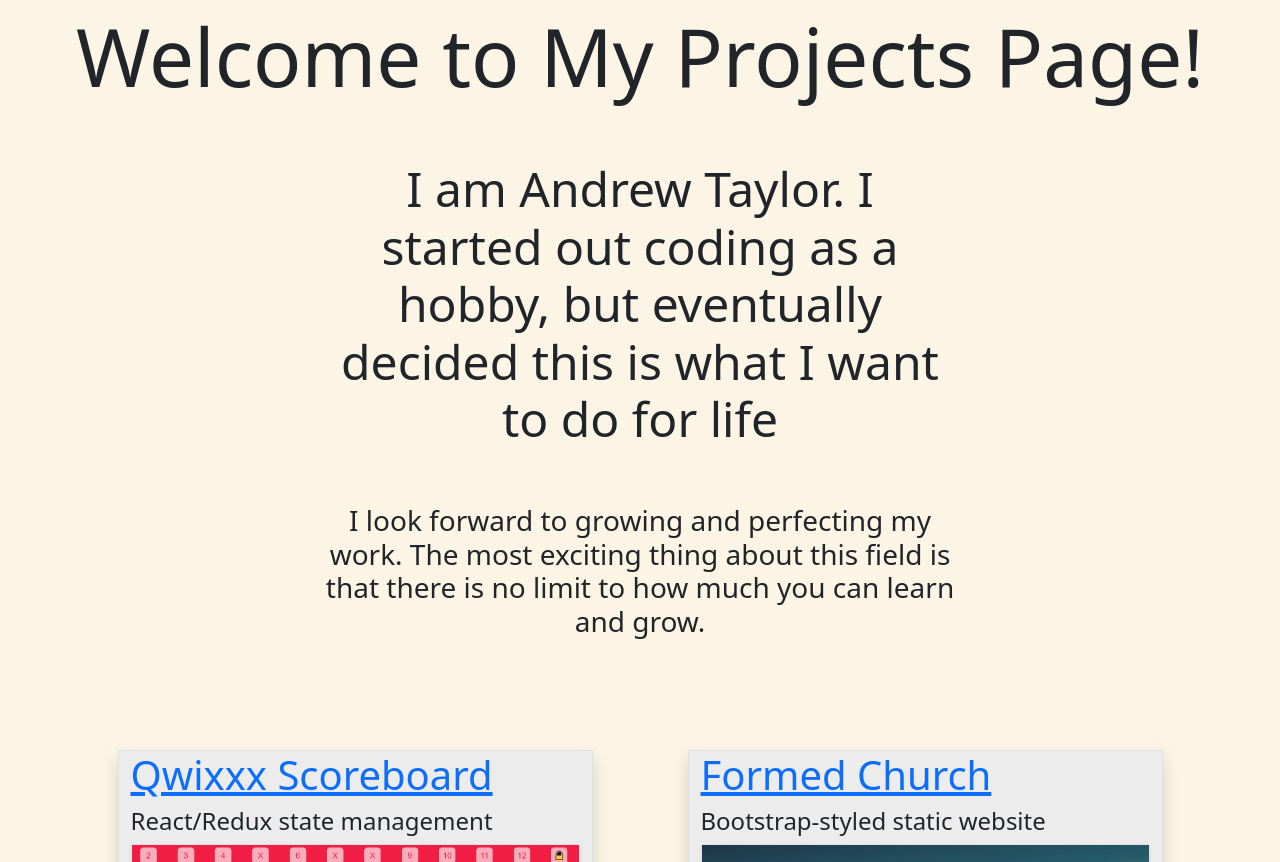
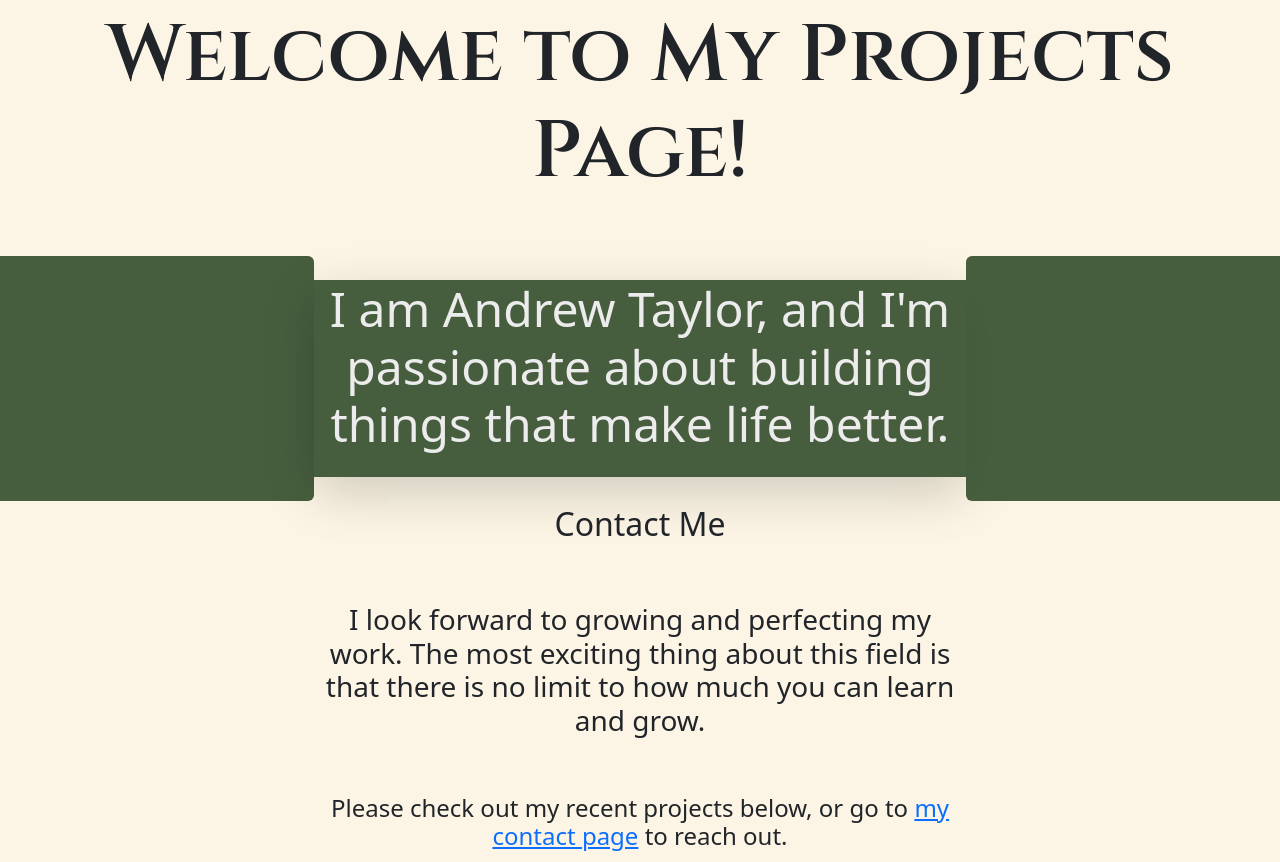
Before and after one commit to drewjtaylor/portfolio, a website: page index.html in a window 1280 px wide. Shown: the top 862 px of the page. Drawn offline with nearby package versions, Linux system fonts and the light colour scheme.

Commit message:
spruced up main page

```diff
--- a/css/style.css
+++ b/css/style.css
@@ -20,3 +20,12 @@ a.inherit, a.inherit:hover {
 .project-display-card {
     background-color: #ececec!important;
 }
+
+.blue-box {
+    background-color: rgba(43, 71, 37, 0.863);
+    color: #ececec;
+}
+
+.title-font {
+    font-family: cinzel, serif
+}
--- a/index.html
+++ b/index.html
@@ -14,23 +14,31 @@
     <link rel="stylesheet" href="css/style.css">
     <!-- endbuild -->
 
-    <!--Google fonts: "staatliches", "Lemonada", "Caveat"-->
-    <!-- font-family: 'Caveat', cursive; -->
-    <!-- font-family: 'Lemonada', cursive; -->
-    <!-- font-family: 'Staatliches', cursive; -->
+    <!-- font-family: 'Cinzel', serif; -->
 
 
     <link rel="preconnect" href="https://fonts.googleapis.com">
     <link rel="preconnect" href="https://fonts.gstatic.com" crossorigin>
-    <link href="https://fonts.googleapis.com/css2?family=Caveat&family=Lemonada&family=Staatliches&display=swap" rel="stylesheet">
+    <link href="https://fonts.googleapis.com/css2?family=Cinzel:wght@600&display=swap" rel="stylesheet">
 
 
 
   </head>
   <body>
-    <h1 class="text-center my-2 pb-5 display-1">Welcome to My Projects Page!</h1>
-    <h1 class="text-center my-2 pb-5 display-5 col-6 mx-auto">I am Andrew Taylor. I started out coding as a hobby, but eventually decided this is what I want to do for life </h1>
-    <h3 class="text-center my-2 pb-5 col-6 mx-auto">I look forward to growing and perfecting my work. The most exciting thing about this field is that there is no limit to how much you can learn and grow.</h3>
+      <h1 class="text-center my-2 pb-5 display-1 title-font">Welcome to My Projects Page!</h1>
+      <div class="row">
+          <div class="col-3 blue-box rounded"></div>
+          <h1 class="text-center my-4 pb-4 display-5 col-6 mx-auto blue-box shadow-lg">I am Andrew Taylor, and I'm passionate about building things that make life better.</h1>
+          <div class="col-3 blue-box rounded"></div>
+        </div>
+        <div class="row">
+            <div class="col">
+                <h2 class="text-center my-1 pb-5"><a class="inherit" href="./contact.html">Contact Me</a></h2>
+            </div>
+        </div>
+        <h3 class="text-center my-2 pb-5 col-6 mx-auto">I look forward to growing and perfecting my work. The most exciting thing about this field is that there is no limit to how much you can learn and grow.</h3>
+        <h4 class="text-center my-2 pb-2 col-6 mx-auto">Please check out my recent projects below, or go to <a href="./contact.html">my contact page</a> to reach out.</h4>
+
 
 <div class="container">
     <div class="row justify-content-around my-5">
@@ -123,10 +131,11 @@
         </div>
     </div>
     <div class="row">
-        <div class="col">
-            <h2 class="text-center my-1 pb-5"><a class="inherit" href="./contact.html">Contact Me</a></h2>
+        <div class="col-6 mx-auto">
+            <h2 class="text-center my-1 pb-2 blue-box rounded"><a class="inherit" href="./contact.html">Contact Me</a></h2>
         </div>
     </div>
+    <div style="height: 30px"></div>
 </div>
 
 <script>
```
